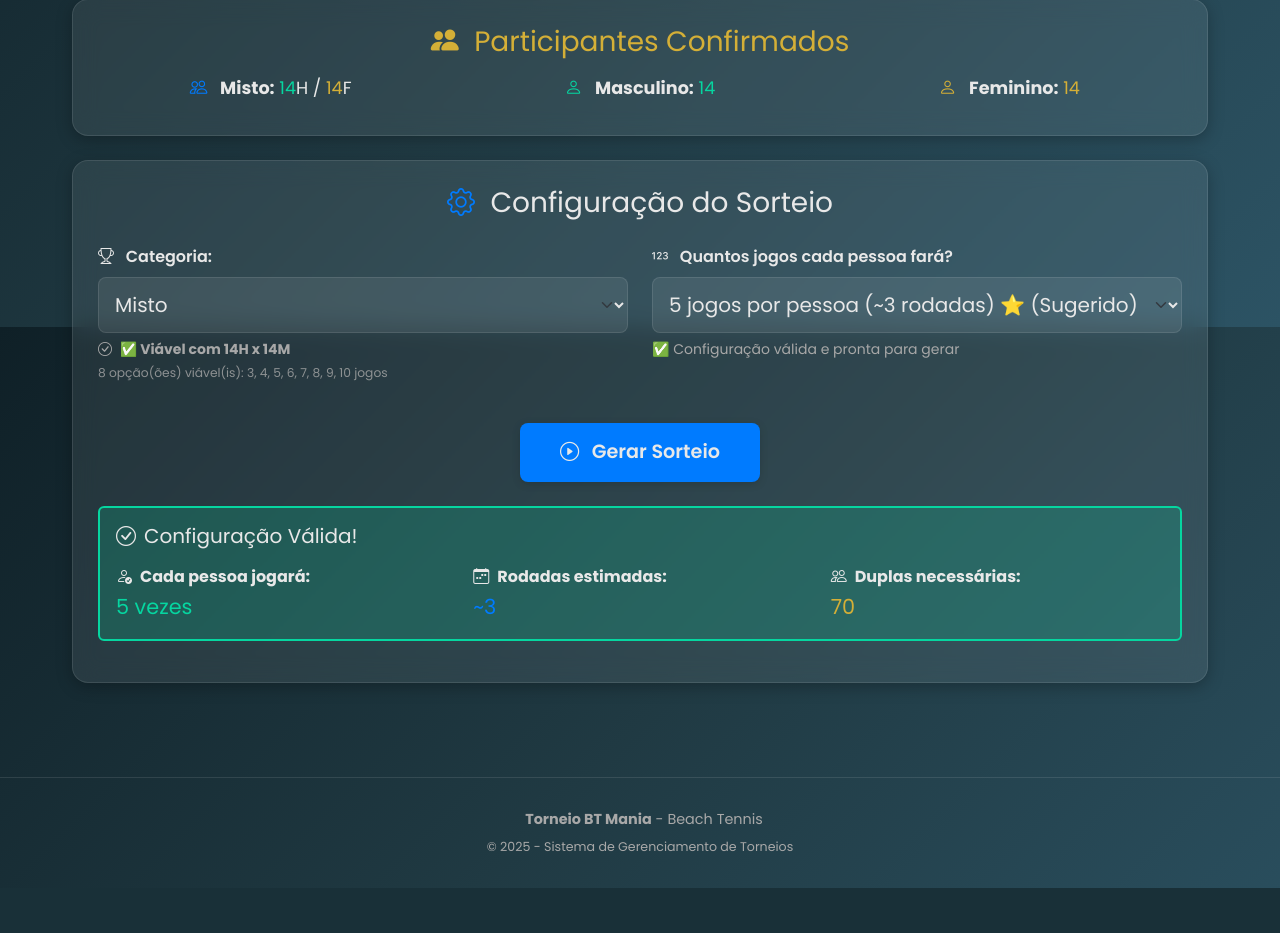
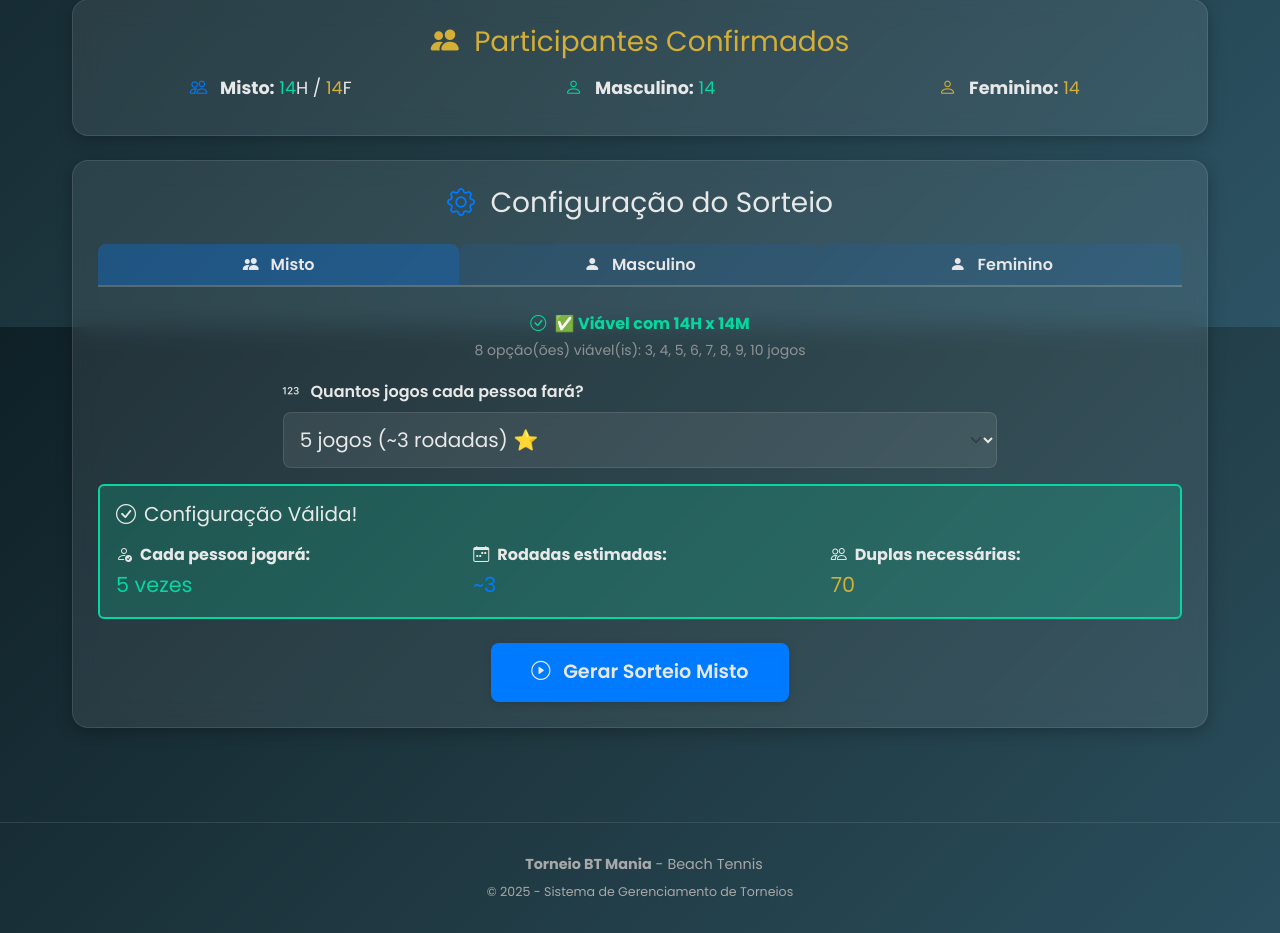
Before and after one commit to danilomedeiros100/bt-sorteio, a Flask app: page /gerar-sorteio in a window 1280 px wide. Shown: the part 473-1406 px from the top of the page. Before the commit the page ends 1361 px from the top, so only its background shows below. Run offline with Flask 3, Linux system fonts and the light colour scheme.

Commit message:
feat: Implementa interface com abas (tabs) para seleção de categoria - Misto, Masculino, Feminino

```diff
--- a/templates/gerar_sorteio.html
+++ b/templates/gerar_sorteio.html
@@ -40,67 +40,162 @@
     </div>
   </div>
 
-  <!-- Configuração do Sorteio -->
+  <!-- Configuração do Sorteio com Abas -->
   <div class="glass-card mb-4 slide-in">
     <h3 class="text-center mb-4" style="color: var(--color-text);">
       <i class="bi bi-gear me-2" style="color: var(--color-primary);"></i>
       Configuração do Sorteio
     </h3>
 
-    <form id="form-gerar-sorteio">
-      <div class="row justify-content-center">
-        <div class="col-md-6 mb-3">
-          <label for="categoria" class="form-label" style="color: var(--color-text); font-weight: 600;">
-            <i class="bi bi-trophy me-2"></i>
-            Categoria:
-          </label>
-          <select id="categoria" name="categoria" class="form-select form-select-lg" required>
-            <option value="misto">Misto</option>
-            <option value="masculino">Masculino</option>
-            <option value="feminino">Feminino</option>
-          </select>
-          <small class="text-muted" id="info-categoria" style="display: block; margin-top: 5px;">
-            Selecione a categoria para ver as opções disponíveis
-          </small>
+    <!-- Abas de Categorias -->
+    <ul class="nav nav-pills nav-justified mb-4" id="categoria-tabs" role="tablist" style="border-bottom: 2px solid rgba(255,255,255,0.2);">
+      <li class="nav-item" role="presentation">
+        <button class="nav-link active categoria-tab" id="tab-misto" data-categoria="misto"
+                type="button" role="tab"
+                style="background: rgba(0,123,255,0.3); color: var(--color-text); border: none; border-radius: 8px 8px 0 0; font-weight: 600;">
+          <i class="bi bi-people-fill me-2"></i>
+          Misto
+        </button>
+      </li>
+      <li class="nav-item" role="presentation">
+        <button class="nav-link categoria-tab" id="tab-masculino" data-categoria="masculino"
+                type="button" role="tab"
+                style="background: rgba(0,123,255,0.1); color: var(--color-text); border: none; border-radius: 8px 8px 0 0; font-weight: 600;">
+          <i class="bi bi-person-fill me-2"></i>
+          Masculino
+        </button>
+      </li>
+      <li class="nav-item" role="presentation">
+        <button class="nav-link categoria-tab" id="tab-feminino" data-categoria="feminino"
+                type="button" role="tab"
+                style="background: rgba(0,123,255,0.1); color: var(--color-text); border: none; border-radius: 8px 8px 0 0; font-weight: 600;">
+          <i class="bi bi-person-fill me-2"></i>
+          Feminino
+        </button>
+      </li>
+    </ul>
+
+    <!-- Conteúdo das Abas -->
+    <div class="tab-content" id="categoria-tab-content">
+      <!-- Aba Misto -->
+      <div class="tab-pane categoria-pane active" id="pane-misto" role="tabpanel">
+        <div id="config-misto">
+          <div class="text-center mb-3">
+            <p class="text-muted" id="info-misto">
+              <i class="bi bi-hourglass-split me-1"></i>
+              Analisando participantes...
+            </p>
           </div>
-
-        <div class="col-md-6 mb-3">
-          <label for="jogos_por_pessoa" class="form-label" style="color: var(--color-text); font-weight: 600;">
+          <div class="row justify-content-center mb-3">
+            <div class="col-md-8">
+              <label for="jogos-misto" class="form-label" style="color: var(--color-text); font-weight: 600;">
                 <i class="bi bi-123 me-2"></i>
                 Quantos jogos cada pessoa fará?
               </label>
-          <select id="jogos_por_pessoa" name="jogos_por_pessoa" class="form-select form-select-lg" required disabled>
-            <option value="">Analisando participantes...</option>
+              <select id="jogos-misto" class="form-select form-select-lg" disabled>
+                <option value="">Carregando opções...</option>
               </select>
-          <small class="text-muted" id="info-jogos" style="display: block; margin-top: 5px;">
-            <i class="bi bi-hourglass-split me-1"></i>
-            Analisando opções viáveis...
-          </small>
+            </div>
+          </div>
+          <div id="preview-misto" class="mt-3" style="display: none;"></div>
+          <div class="text-center mt-4">
+            <button type="button" id="btn-gerar-misto" class="btn btn-primary-custom" disabled style="font-size: 1.2rem; padding: 15px 40px;">
+              <i class="bi bi-play-circle me-2"></i>
+              Gerar Sorteio Misto
+            </button>
+          </div>
         </div>
       </div>
 
+      <!-- Aba Masculino -->
+      <div class="tab-pane categoria-pane" id="pane-masculino" role="tabpanel" style="display: none;">
+        <div id="config-masculino">
+          <div class="text-center mb-3">
+            <p class="text-muted" id="info-masculino">
+              <i class="bi bi-hourglass-split me-1"></i>
+              Analisando participantes...
+            </p>
+          </div>
+          <div class="row justify-content-center mb-3">
+            <div class="col-md-8">
+              <label for="jogos-masculino" class="form-label" style="color: var(--color-text); font-weight: 600;">
+                <i class="bi bi-123 me-2"></i>
+                Quantos jogos cada pessoa fará?
+              </label>
+              <select id="jogos-masculino" class="form-select form-select-lg" disabled>
+                <option value="">Carregando opções...</option>
+              </select>
+            </div>
+          </div>
+          <div id="preview-masculino" class="mt-3" style="display: none;"></div>
           <div class="text-center mt-4">
-        <button type="button" id="btn-gerar" class="btn btn-primary-custom" disabled style="font-size: 1.2rem; padding: 15px 40px;">
+            <button type="button" id="btn-gerar-masculino" class="btn btn-primary-custom" disabled style="font-size: 1.2rem; padding: 15px 40px;">
               <i class="bi bi-play-circle me-2"></i>
-          Gerar Sorteio
+              Gerar Sorteio Masculino
             </button>
           </div>
-    </form>
+        </div>
+      </div>
 
-    <div id="preview-viabilidade" class="mt-4" style="display: none;">
-      <!-- Preview será preenchido via JavaScript -->
+      <!-- Aba Feminino -->
+      <div class="tab-pane categoria-pane" id="pane-feminino" role="tabpanel" style="display: none;">
+        <div id="config-feminino">
+          <div class="text-center mb-3">
+            <p class="text-muted" id="info-feminino">
+              <i class="bi bi-hourglass-split me-1"></i>
+              Analisando participantes...
+            </p>
+          </div>
+          <div class="row justify-content-center mb-3">
+            <div class="col-md-8">
+              <label for="jogos-feminino" class="form-label" style="color: var(--color-text); font-weight: 600;">
+                <i class="bi bi-123 me-2"></i>
+                Quantos jogos cada pessoa fará?
+              </label>
+              <select id="jogos-feminino" class="form-select form-select-lg" disabled>
+                <option value="">Carregando opções...</option>
+              </select>
+            </div>
+          </div>
+          <div id="preview-feminino" class="mt-3" style="display: none;"></div>
+          <div class="text-center mt-4">
+            <button type="button" id="btn-gerar-feminino" class="btn btn-primary-custom" disabled style="font-size: 1.2rem; padding: 15px 40px;">
+              <i class="bi bi-play-circle me-2"></i>
+              Gerar Sorteio Feminino
+            </button>
+          </div>
+        </div>
+      </div>
     </div>
   </div>
 </div>
 
 <script>
 document.addEventListener('DOMContentLoaded', function() {
-  const categoriaSelect = document.getElementById('categoria');
-  const jogosSelect = document.getElementById('jogos_por_pessoa');
-  const btnGerar = document.getElementById('btn-gerar');
-  const previewDiv = document.getElementById('preview-viabilidade');
-  const infoCategoria = document.getElementById('info-categoria');
-  const infoJogos = document.getElementById('info-jogos');
+  // Elementos por categoria
+  const elementos = {
+    misto: {
+      select: document.getElementById('jogos-misto'),
+      btn: document.getElementById('btn-gerar-misto'),
+      preview: document.getElementById('preview-misto'),
+      info: document.getElementById('info-misto'),
+      categoria: 'misto'
+    },
+    masculino: {
+      select: document.getElementById('jogos-masculino'),
+      btn: document.getElementById('btn-gerar-masculino'),
+      preview: document.getElementById('preview-masculino'),
+      info: document.getElementById('info-masculino'),
+      categoria: 'masculino'
+    },
+    feminino: {
+      select: document.getElementById('jogos-feminino'),
+      btn: document.getElementById('btn-gerar-feminino'),
+      preview: document.getElementById('preview-feminino'),
+      info: document.getElementById('info-feminino'),
+      categoria: 'feminino'
+    }
+  };
 
   // Carrega informações dos participantes
   async function carregarInfoParticipantes() {
@@ -118,15 +213,16 @@ document.addEventListener('DOMContentLoaded', function() {
     }
   }
 
-  // Carrega opções viáveis quando categoria muda
-  categoriaSelect.addEventListener('change', async function() {
-    const categoria = categoriaSelect.value;
+  // Função para carregar opções de uma categoria
+  async function carregarOpcoesCategoria(categoria) {
+    const el = elementos[categoria];
+    if (!el) return;
 
-    // Desabilita campos até carregar
-    jogosSelect.disabled = true;
-    jogosSelect.innerHTML = '<option value="">Carregando...</option>';
-    btnGerar.disabled = true;
-    previewDiv.style.display = 'none';
+    el.select.disabled = true;
+    el.select.innerHTML = '<option value="">Carregando...</option>';
+    el.btn.disabled = true;
+    el.preview.style.display = 'none';
+    el.info.innerHTML = '<i class="bi bi-hourglass-split me-1"></i> Analisando participantes...';
 
     try {
       const response = await fetch('/api/analisar_categoria', {
@@ -140,8 +236,7 @@ document.addEventListener('DOMContentLoaded', function() {
       const data = await response.json();
 
       if (data.viavel && data.opcoes && data.opcoes.length > 0) {
-        // Preenche select com opções viáveis
-        jogosSelect.innerHTML = '';
+        el.select.innerHTML = '';
 
         // Ordena opções por jogos_por_pessoa
         const opcoesOrdenadas = [...data.opcoes].sort((a, b) => a.jogos_por_pessoa - b.jogos_por_pessoa);
@@ -149,60 +244,98 @@ document.addEventListener('DOMContentLoaded', function() {
         opcoesOrdenadas.forEach(opcao => {
           const option = document.createElement('option');
           option.value = opcao.jogos_por_pessoa;
-          option.textContent = `${opcao.jogos_por_pessoa} jogos por pessoa (~${opcao.rodadas_estimadas} rodadas)`;
+          option.textContent = `${opcao.jogos_por_pessoa} jogos (~${opcao.rodadas_estimadas} rodadas)`;
 
-          // Seleciona a sugestão ou 5 (se disponível) ou primeira opção
+          // Seleciona a sugestão ou primeira opção
           if (data.sugestao && opcao.jogos_por_pessoa === data.sugestao.jogos_por_pessoa) {
             option.selected = true;
-            option.textContent += ' ⭐ (Sugerido)';
-          } else if (!data.sugestao && opcao.jogos_por_pessoa === 5 && jogosSelect.selectedIndex === -1) {
-            option.selected = true;
-          } else if (jogosSelect.selectedIndex === -1 && opcao === opcoesOrdenadas[0]) {
+            option.textContent += ' ⭐';
+          } else if (el.select.selectedIndex === -1 && opcao === opcoesOrdenadas[0]) {
             option.selected = true;
           }
 
-          jogosSelect.appendChild(option);
+          el.select.appendChild(option);
         });
 
-        jogosSelect.disabled = false;
-        infoCategoria.innerHTML = `
-          <i class="bi bi-check-circle me-1"></i>
-          <strong>${data.mensagem}</strong><br>
+        el.select.disabled = false;
+        el.info.innerHTML = `
+          <i class="bi bi-check-circle me-1" style="color: var(--color-success);"></i>
+          <strong style="color: var(--color-success);">${data.mensagem}</strong><br>
           <small style="opacity: 0.8;">${opcoesOrdenadas.length} opção(ões) viável(is): ${opcoesOrdenadas.map(o => o.jogos_por_pessoa).join(', ')} jogos</small>
         `;
-        infoCategoria.style.color = 'var(--color-success)';
 
         // Valida automaticamente a opção selecionada
-        validarConfiguracao();
+        validarConfiguracao(categoria);
       } else {
-        jogosSelect.innerHTML = '<option value="">Nenhuma opção viável</option>';
-        infoCategoria.textContent = `❌ ${data.mensagem}`;
-        infoCategoria.style.color = 'var(--color-danger)';
-        previewDiv.innerHTML = `
+        el.select.innerHTML = '<option value="">Nenhuma opção viável</option>';
+        el.info.innerHTML = `<i class="bi bi-x-circle me-1" style="color: var(--color-danger);"></i> <strong style="color: var(--color-danger);">${data.mensagem}</strong>`;
+        el.preview.innerHTML = `
           <div class="alert alert-danger">
             <h5><i class="bi bi-x-circle me-2"></i>Não é possível gerar sorteio</h5>
             <p>${data.mensagem}</p>
           </div>
         `;
-        previewDiv.style.display = 'block';
+        el.preview.style.display = 'block';
       }
     } catch (error) {
-      jogosSelect.innerHTML = '<option value="">Erro ao carregar</option>';
-      infoCategoria.textContent = `Erro: ${error.message}`;
-      infoCategoria.style.color = 'var(--color-danger)';
+      el.select.innerHTML = '<option value="">Erro ao carregar</option>';
+      el.info.innerHTML = `<i class="bi bi-x-circle me-1" style="color: var(--color-danger);"></i> Erro: ${error.message}`;
+    }
+  }
+
+  // Event listeners para mudança de abas (implementação manual sem Bootstrap JS)
+  document.querySelectorAll('.categoria-tab').forEach(tab => {
+    tab.addEventListener('click', function(event) {
+      event.preventDefault();
+      const categoria = this.getAttribute('data-categoria');
+
+      // Remove active de todas as abas
+      document.querySelectorAll('.categoria-tab').forEach(t => {
+        t.classList.remove('active');
+        t.style.background = 'rgba(0,123,255,0.1)';
+      });
+
+      // Esconde todos os panes
+      document.querySelectorAll('.categoria-pane').forEach(p => {
+        p.style.display = 'none';
+        p.classList.remove('active');
+      });
+
+      // Ativa aba clicada
+      this.classList.add('active');
+      this.style.background = 'rgba(0,123,255,0.3)';
+
+      // Mostra pane correspondente
+      const pane = document.getElementById(`pane-${categoria}`);
+      if (pane) {
+        pane.style.display = 'block';
+        pane.classList.add('active');
+      }
+
+      // Carrega opções se ainda não foram carregadas
+      if (categoria && elementos[categoria].select.innerHTML.includes('Carregando') ||
+          categoria && elementos[categoria].select.innerHTML.includes('Carregando opções')) {
+        carregarOpcoesCategoria(categoria);
+      } else if (categoria && elementos[categoria].select.value) {
+        validarConfiguracao(categoria);
       }
     });
+  });
 
-  // Valida configuração quando jogos por pessoa muda
-  jogosSelect.addEventListener('change', validarConfiguracao);
+  // Event listeners para mudança de jogos
+  Object.keys(elementos).forEach(cat => {
+    elementos[cat].select.addEventListener('change', () => validarConfiguracao(cat));
+  });
 
-  async function validarConfiguracao() {
-    const categoria = categoriaSelect.value;
-    const jogosPorPessoa = parseInt(jogosSelect.value);
+  async function validarConfiguracao(categoria) {
+    const el = elementos[categoria];
+    if (!el) return;
 
-    if (!categoria || !jogosPorPessoa) {
-      btnGerar.disabled = true;
-      previewDiv.style.display = 'none';
+    const jogosPorPessoa = parseInt(el.select.value);
+
+    if (!jogosPorPessoa) {
+      el.btn.disabled = true;
+      el.preview.style.display = 'none';
       return;
     }
 
@@ -222,7 +355,7 @@ document.addEventListener('DOMContentLoaded', function() {
         const opcaoValida = opcoes.find(op => op.jogos_por_pessoa === jogosPorPessoa);
 
         if (opcaoValida) {
-          previewDiv.innerHTML = `
+          el.preview.innerHTML = `
             <div class="alert alert-success" style="background: rgba(6, 214, 160, 0.2); border: 2px solid var(--color-success);">
               <h5><i class="bi bi-check-circle me-2"></i>Configuração Válida!</h5>
               <div class="row mt-3">
@@ -241,65 +374,50 @@ document.addEventListener('DOMContentLoaded', function() {
               </div>
             </div>
           `;
-          previewDiv.style.display = 'block';
-          btnGerar.disabled = false;
-          infoJogos.textContent = '✅ Configuração válida e pronta para gerar';
-          infoJogos.style.color = 'var(--color-success)';
+          el.preview.style.display = 'block';
+          el.btn.disabled = false;
         } else {
-          previewDiv.innerHTML = `
+          el.preview.innerHTML = `
             <div class="alert alert-warning">
               <h5><i class="bi bi-exclamation-triangle me-2"></i>Configuração Inválida</h5>
               <p>O número de jogos selecionado (${jogosPorPessoa}) não é viável para esta categoria.</p>
               <p><strong>Opções viáveis:</strong> ${opcoes.map(op => op.jogos_por_pessoa).join(', ')}</p>
             </div>
           `;
-          previewDiv.style.display = 'block';
-          btnGerar.disabled = true;
-          infoJogos.textContent = '⚠️ Selecione uma opção viável';
-          infoJogos.style.color = 'var(--color-warning)';
+          el.preview.style.display = 'block';
+          el.btn.disabled = true;
         }
       } else {
-        previewDiv.innerHTML = `
+        el.preview.innerHTML = `
           <div class="alert alert-danger">
             <h5><i class="bi bi-x-circle me-2"></i>Não é possível gerar sorteio</h5>
             <p>${data.mensagem}</p>
           </div>
         `;
-        previewDiv.style.display = 'block';
-        btnGerar.disabled = true;
-        infoJogos.textContent = '❌ Não é possível gerar sorteio';
-        infoJogos.style.color = 'var(--color-danger)';
+        el.preview.style.display = 'block';
+        el.btn.disabled = true;
       }
     } catch (error) {
-      previewDiv.innerHTML = `
+      el.preview.innerHTML = `
         <div class="alert alert-danger">
           <h5><i class="bi bi-x-circle me-2"></i>Erro</h5>
           <p>Erro ao validar: ${error.message}</p>
         </div>
       `;
-      previewDiv.style.display = 'block';
-      btnGerar.disabled = true;
-      infoJogos.textContent = '❌ Erro ao validar';
-      infoJogos.style.color = 'var(--color-danger)';
+      el.preview.style.display = 'block';
+      el.btn.disabled = true;
     }
   }
 
-  // Carrega informações iniciais e analisa automaticamente
-  async function inicializar() {
-    await carregarInfoParticipantes();
-    // Carrega opções da categoria padrão (misto) automaticamente
-    categoriaSelect.dispatchEvent(new Event('change'));
-  }
+  // Função para gerar sorteio
+  async function gerarSorteio(categoria) {
+    const el = elementos[categoria];
+    if (!el) return;
 
-  // Inicializa ao carregar a página
-  inicializar();
+    const jogosPorPessoa = parseInt(el.select.value);
 
-  btnGerar.addEventListener('click', async function() {
-    const categoria = categoriaSelect.value;
-    const jogosPorPessoa = parseInt(jogosSelect.value);
-
-    btnGerar.disabled = true;
-    btnGerar.innerHTML = '<i class="bi bi-hourglass-split me-2"></i>Gerando...';
+    el.btn.disabled = true;
+    el.btn.innerHTML = '<i class="bi bi-hourglass-split me-2"></i>Gerando...';
 
     try {
       const response = await fetch('/api/gerar-sorteio', {
@@ -316,15 +434,30 @@ document.addEventListener('DOMContentLoaded', function() {
         window.location.href = `/rodadas?categoria=${categoria}`;
       } else {
         alert('Erro ao gerar sorteio: ' + (data.erro || 'Erro desconhecido'));
-        btnGerar.disabled = false;
-        btnGerar.innerHTML = '<i class="bi bi-play-circle me-2"></i>Gerar Sorteio';
+        el.btn.disabled = false;
+        el.btn.innerHTML = '<i class="bi bi-play-circle me-2"></i>Gerar Sorteio ' + (categoria === 'misto' ? 'Misto' : categoria === 'masculino' ? 'Masculino' : 'Feminino');
       }
     } catch (error) {
       alert('Erro ao gerar sorteio: ' + error.message);
-      btnGerar.disabled = false;
-      btnGerar.innerHTML = '<i class="bi bi-play-circle me-2"></i>Gerar Sorteio';
+      el.btn.disabled = false;
+      el.btn.innerHTML = '<i class="bi bi-play-circle me-2"></i>Gerar Sorteio ' + (categoria === 'misto' ? 'Misto' : categoria === 'masculino' ? 'Masculino' : 'Feminino');
     }
-  });
+  }
+
+  // Event listeners para botões de gerar
+  elementos.misto.btn.addEventListener('click', () => gerarSorteio('misto'));
+  elementos.masculino.btn.addEventListener('click', () => gerarSorteio('masculino'));
+  elementos.feminino.btn.addEventListener('click', () => gerarSorteio('feminino'));
+
+  // Carrega informações iniciais e analisa automaticamente
+  async function inicializar() {
+    await carregarInfoParticipantes();
+    // Carrega opções da categoria padrão (misto) automaticamente
+    carregarOpcoesCategoria('misto');
+  }
+
+  // Inicializa ao carregar a página
+  inicializar();
 });
 </script>
 {% endblock %}
```
Lines whose indentation alone changed are shown as unchanged.
